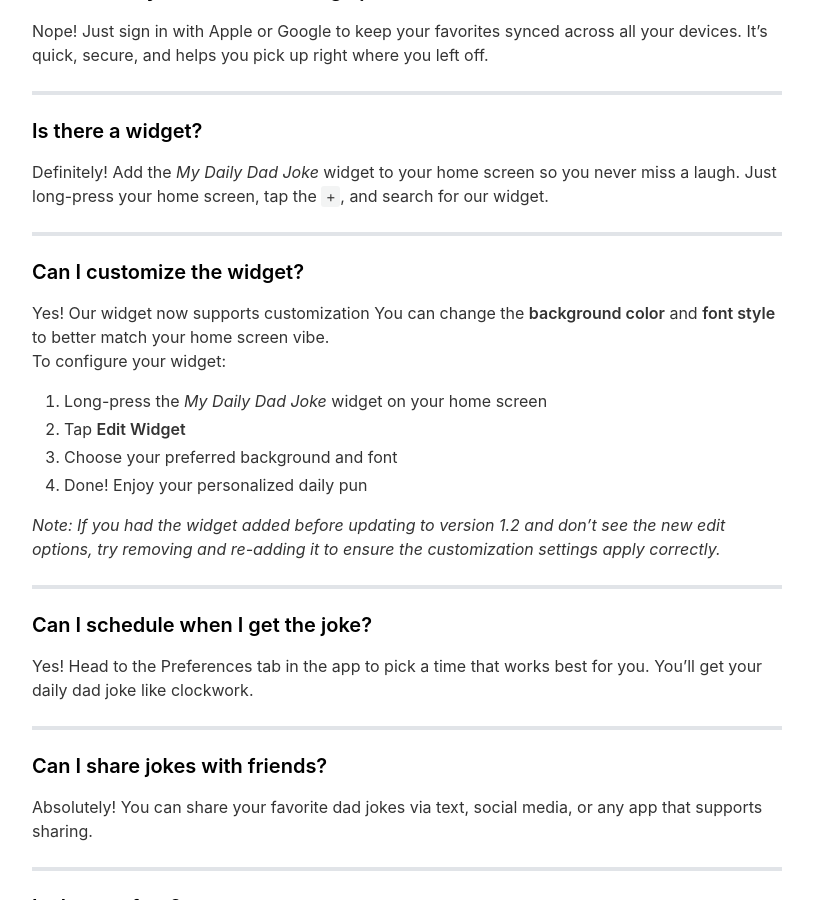
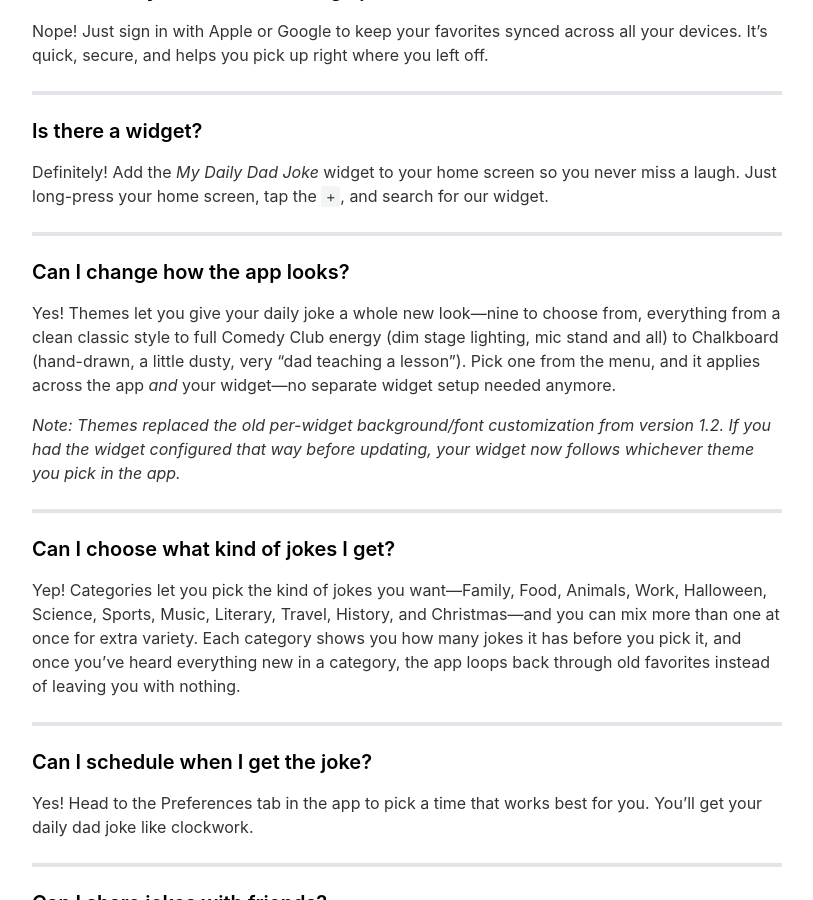
Before and after one commit to dappernarwhalstudios/my-daily-dad-joke-landing-page, a Jekyll site: the page built from _pages/faq.md, in a window 1280 px wide and 900 px high, scrolled down 943 px. Shown: the whole window, without its empty margins (233-1046 px from the left). Built offline with Jekyll 4.4.1, drawn with Linux system fonts in a browser that asks for light colours; nearby versions of some CDN libraries.

Commit message:
Update site for 2.0: themes, categories, refreshed FAQ and changelog
Add Themes and Categories as feature cards, replace the FAQ entry about
per-widget background/font customization (removed in favor of app-wide
Themes) with entries explaining Themes and Categories, and bump the
changelog's "coming soon" version from 1.4 to 2.0 with real release notes.

Co-Authored-By: Claude Sonnet 5 <noreply@anthropic.com>
Claude-Session: https://claude.ai/code/session_01WqqJd2evxeAU4dXfXsBZ3G

```diff
--- a/_config.yml
+++ b/_config.yml
@@ -42,8 +42,16 @@ features:
     description: Start your day with a fresh dad joke delivered daily—no repeats, just pure pun power.
     fontawesome_icon_name: calendar-alt
 
+  - title: Custom Themes
+    description: Give your daily joke a new look—from a clean classic style to full Comedy Club energy to a chalkboard doodle. Applies everywhere, including your widget.
+    fontawesome_icon_name: palette
+
+  - title: Pick Your Categories
+    description: Choose from a dozen categories—Family, Food, Animals, Work, and more—and mix as many as you like for extra variety.
+    fontawesome_icon_name: layer-group
+
   - title: Home Screen Widget
-    description: Never miss a laugh with a convenient widget that keeps your daily joke just a glance away.
+    description: Never miss a laugh with a widget that keeps your daily joke just a glance away, matching whichever theme you've picked.
     fontawesome_icon_name: th-large
 
   - title: Save and Share Favorites
--- a/_pages/faq.md
+++ b/_pages/faq.md
@@ -45,19 +45,17 @@ Definitely! Add the *My Daily Dad Joke* widget to your home screen so you never
 
 ---
 
-### Can I customize the widget?
-Yes! Our widget now supports customization
-You can change the **background color** and **font style** to better match your home screen vibe.
-To configure your widget:
-1. Long-press the *My Daily Dad Joke* widget on your home screen
-2. Tap **Edit Widget**
-3. Choose your preferred background and font
-4. Done! Enjoy your personalized daily pun
+### Can I change how the app looks?
+Yes! Themes let you give your daily joke a whole new look—nine to choose from, everything from a clean classic style to full Comedy Club energy (dim stage lighting, mic stand and all) to Chalkboard (hand-drawn, a little dusty, very "dad teaching a lesson"). Pick one from the menu, and it applies across the app *and* your widget—no separate widget setup needed anymore.
 
-*Note: If you had the widget added before updating to version 1.2 and don’t see the new edit options, try removing and re-adding it to ensure the customization settings apply correctly.*
+*Note: Themes replaced the old per-widget background/font customization from version 1.2. If you had the widget configured that way before updating, your widget now follows whichever theme you pick in the app.*
 
 ---
 
+### Can I choose what kind of jokes I get?
+Yep! Categories let you pick the kind of jokes you want—Family, Food, Animals, Work, Halloween, Science, Sports, Music, Literary, Travel, History, and Christmas—and you can mix more than one at once for extra variety. Each category shows you how many jokes it has before you pick it, and once you've heard everything new in a category, the app loops back through old favorites instead of leaving you with nothing.
+
+---
 
 ### Can I schedule when I get the joke?
 Yes! Head to the Preferences tab in the app to pick a time that works best for you. You’ll get your daily dad joke like clockwork.
```
Also changed, not shown: _pages/changelog.md (+5 -4 lines).
